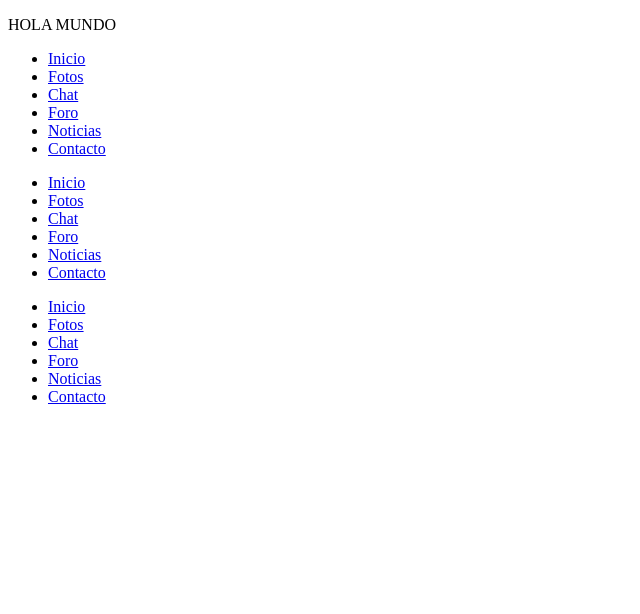
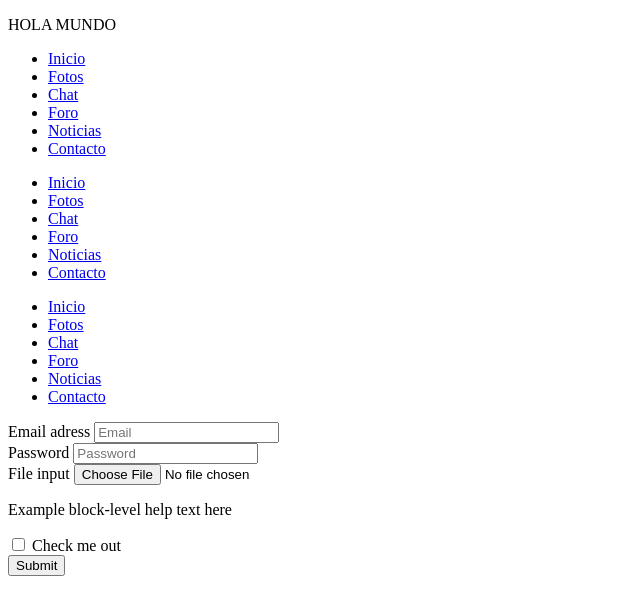
Before and after one commit to QuantumInformatik/primer-progit, a plain HTML site: page index.html in a window 1280 px wide. Shown: the whole page, without its empty margins (0-640 px from the left). Drawn offline with Linux system fonts and the light colour scheme.

Commit message:
Formulario

```diff
--- a/index.html
+++ b/index.html
@@ -44,5 +44,30 @@ document.forms[0].reset();">
 		    	</ul>
 		    </div>
 
+		    <div class="container">
+	<form>
+		<div class="form-group">
+			<label for="exampleInputEmail1">Email adress</label>
+			<input type="email" class="form-control" id="exampleInputEmail1" placeholder="Email">
+		</div>
+		<div class="form-group">
+			<label for="exampleInputPassword1">Password</label>
+			<input type="Password" class="form-control" id="exampleInputPassword1" placeholder="Password">
+		</div>
+		<div class="form-group">
+			<label for="exampleInputFile">File input</label>
+			<input type="file" id="exampleInputFile">
+			<p class="help-block">Example block-level help text here</p>
+		</div>
+		<div class="checkbox">
+			<label>
+				<input type="checkbox"> Check me out
+			</label>
+		</div>
+		<button type="submit" class="btn btn-default">Submit</button>
+	</form>
+</div>
+
+
 </body>
 </html>
```
